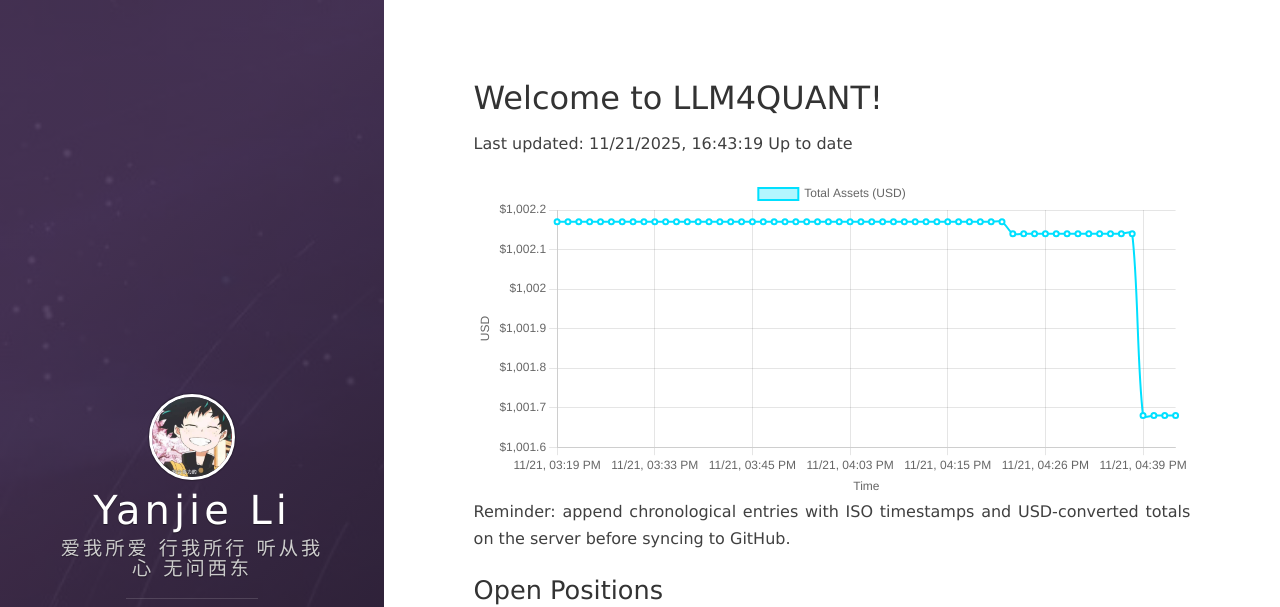
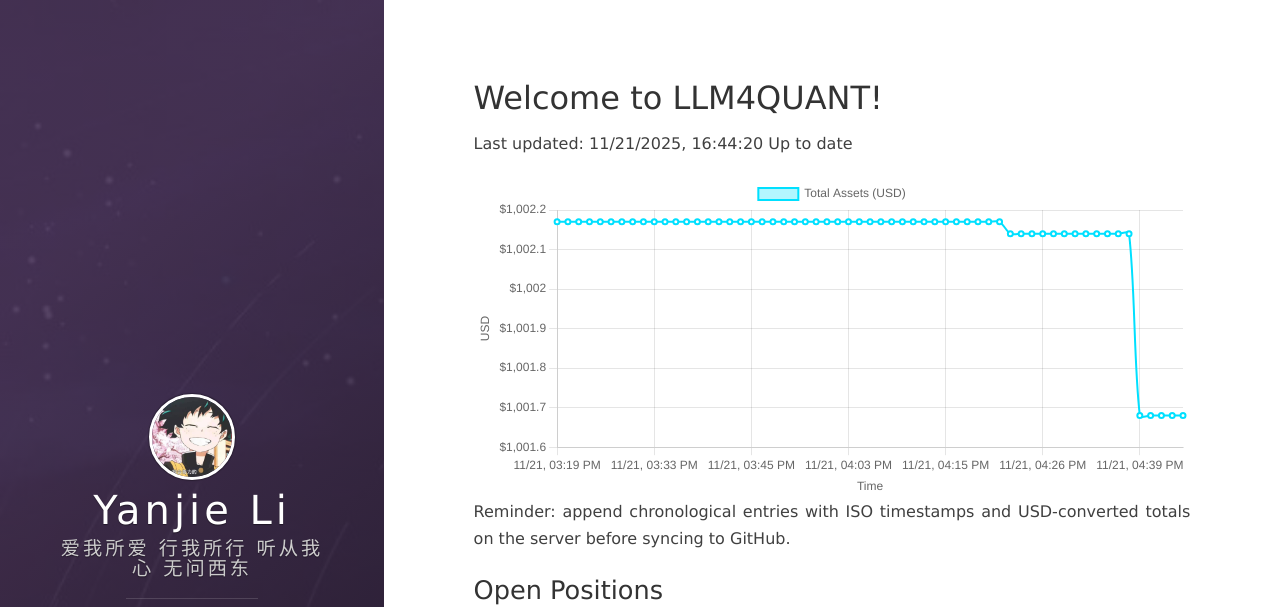
Before and after one commit to leeyegy/leeyegy.github.io, a Jekyll site: the page built from live-trading.html, in a window 1280 px wide and 1243 px high. Shown: the top 607 px of the window. Built offline with Jekyll 4.4.1, drawn with Linux system fonts in a browser that asks for light colours; nearby versions of some CDN libraries.

Commit message:
AccountMonitor: update balance history 2025-11-22T00:44:20+08:00

```diff
--- a/assets/data/binance/balance-history.json
+++ b/assets/data/binance/balance-history.json
@@ -1,5 +1,5 @@
 {
-  "generatedAt": "2025-11-22T00:43:19+08:00",
+  "generatedAt": "2025-11-22T00:44:20+08:00",
   "asset": "total_usd_value",
   "history": [
     {
@@ -233,6 +233,10 @@
     {
       "timestamp": "2025-11-22T00:43:19+08:00",
       "totalUsd": 1001.6776641
+    },
+    {
+      "timestamp": "2025-11-22T00:44:20+08:00",
+      "totalUsd": 1001.6776641
     }
   ]
 }
```
